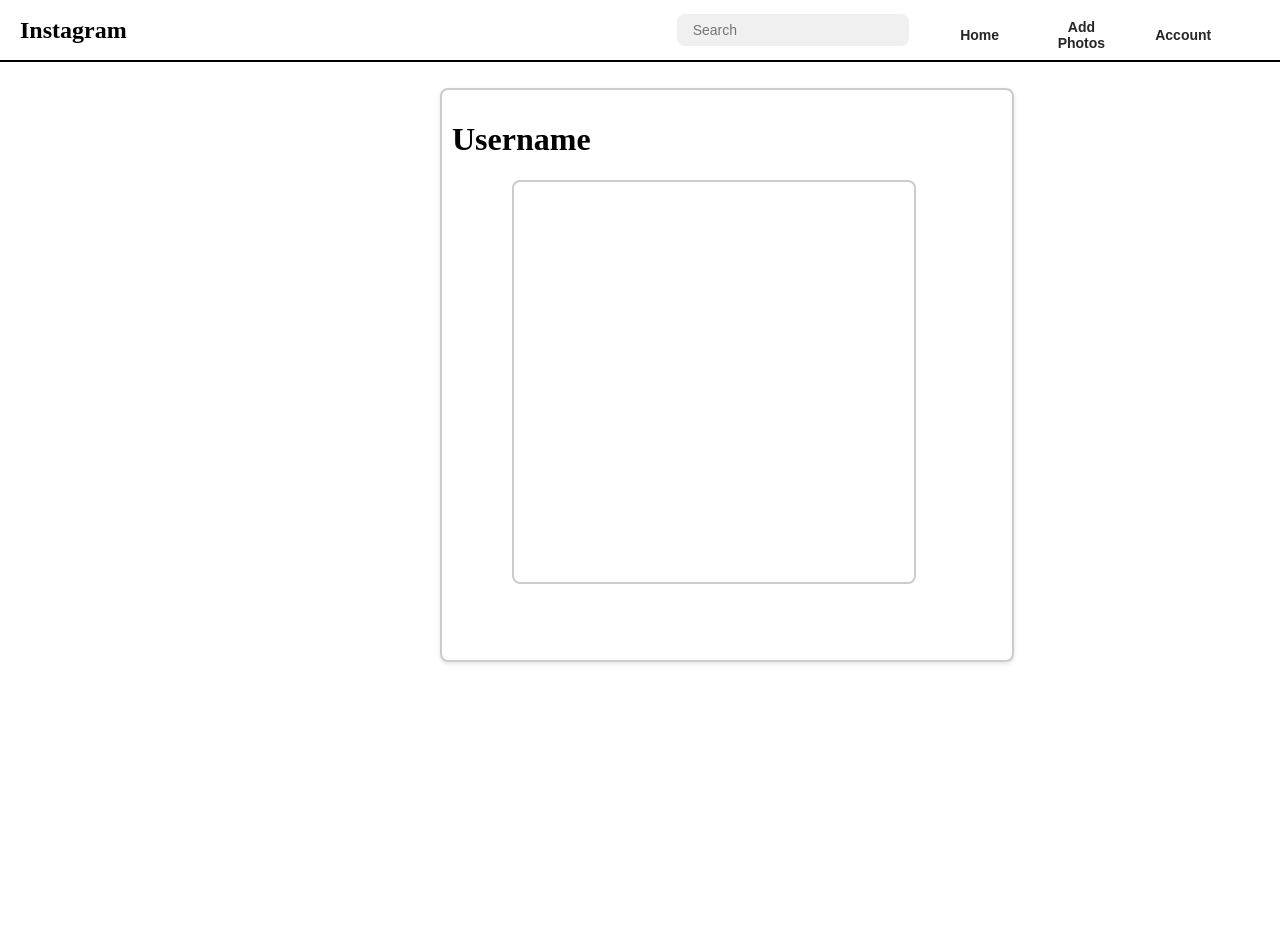
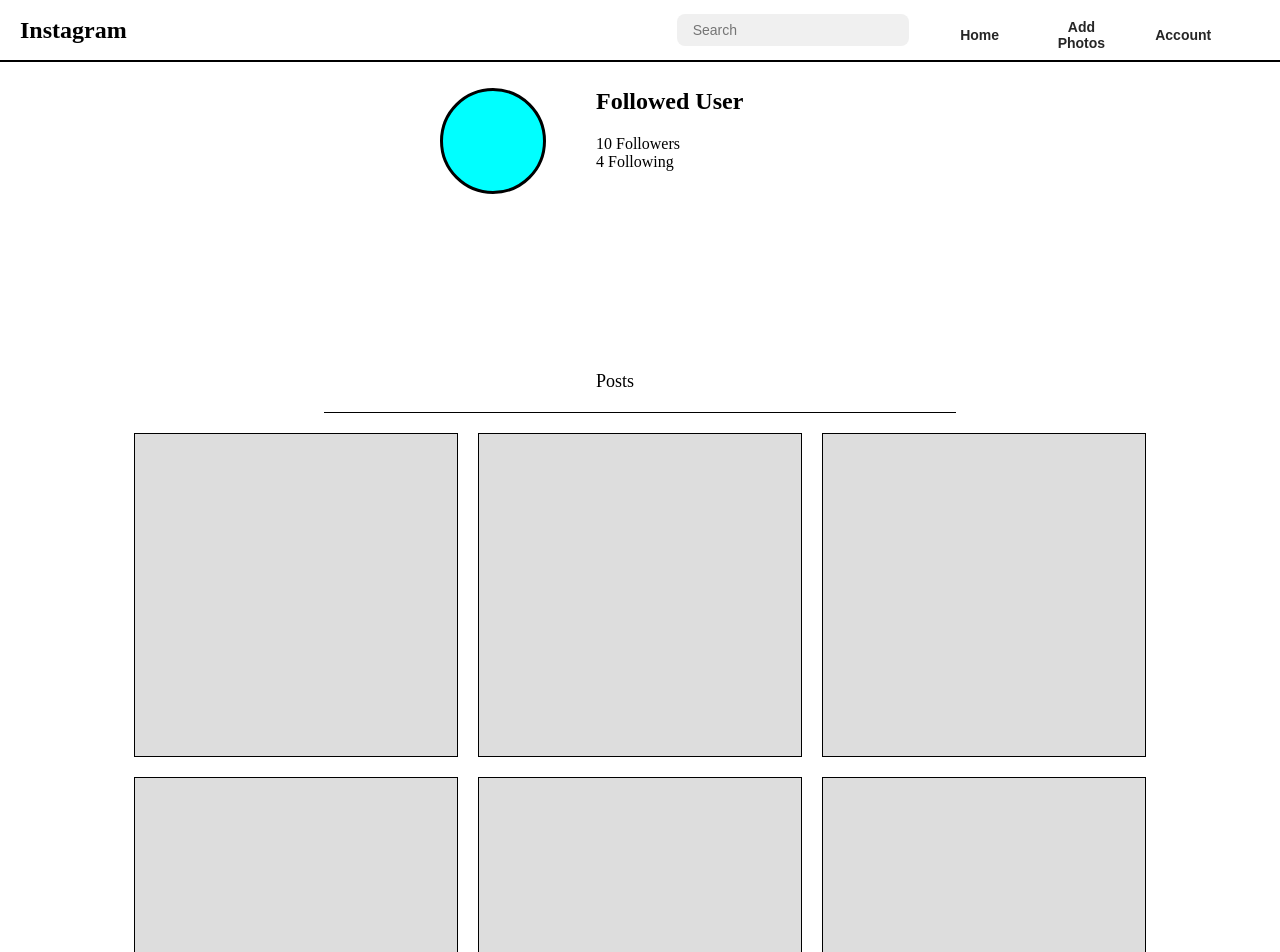
Before and after one commit to duojet2ez/InstaClone, a React (Vite) app: page / in a window 1280 px wide. Shown: the top 952 px of the page. Before the commit the page ends 800 px from the top, so only its background shows below. Built offline with nearby package versions, Linux system fonts and the light colour scheme.

Commit message:
Followed User page layout

```diff
--- a/src/App.tsx
+++ b/src/App.tsx
@@ -3,6 +3,7 @@ import Registration from './components/Registration/Registration.tsx'
 import Login from './components/Login/Login.tsx'
 import ActivityFeed from './components/ActivityFeed/ActivityFeed.tsx'
 import CreatePost from './components/CreatePost/CreatePost.tsx'
+import FollowedUser from './components/FollowedUser/FollowedUser.tsx'
 import { useState } from 'react';
 
 const loginStatus:boolean = true;
@@ -14,7 +15,8 @@ function App() {
         {/* {currentPage === 'registration' && <Registration setCurrentPage = {setCurrentPage} />} */}
         {/* {currentPage === 'login' && <Login setCurrentPage = {setCurrentPage}/>} */}
         {/* <ActivityFeed /> */}
-        <CreatePost />
+        {/* <CreatePost /> */}
+        <FollowedUser />
     </>
     )
 }
--- a/src/components/CreatePost/CreatePost.css
+++ b/src/components/CreatePost/CreatePost.css
@@ -26,4 +26,17 @@
     border: 2px solid #ccc;
     border-radius: 8px;
     margin-left: 60px;
+    background-color: rgb(202, 199, 199);
+    display: flex;
+    justify-content: center;
+    align-items: center;
   }
+
+  .innerText{
+    font-size: larger;
+    background-color: rgb(202, 199, 199);
+  }
+
+  .postButton{
+    margin-left: 110px;
+  }
--- a/src/components/CreatePost/CreatePost.tsx
+++ b/src/components/CreatePost/CreatePost.tsx
@@ -7,7 +7,10 @@ function CreatePost() {
             <div className="postPage">
                 <div className="postBox">
                   <h1>Username</h1>
-                  <div className="postPhoto"></div>
+                  <div className="postPhoto">
+                    <button className="innerText">Click here or drop image to upload</button>
+                  </div>
+                  <button className="postButton">Post</button>
                 </div>
             </div>
         </div>
--- a/src/components/FollowedUser/FollowedUser.css
+++ b/src/components/FollowedUser/FollowedUser.css
@@ -9,3 +9,73 @@
     max-width: 400px;
     padding: 20px;
 }
+
+.profileContainer{
+    display: flex;
+    align-items: flex-start;  /* This will vertically align items */
+    gap: 50px;  /* This adds space between the circle and the new element */
+}
+.profileCircle{
+    width: 100px;
+    height: 100px;
+    border: 3px solid #000000;
+    border-radius: 50%;
+    background-color: aqua;
+}
+
+.userName{
+    display: flex;
+    flex-direction: column;
+    font-size:x-large;
+    font-weight: bold;
+}
+
+.userName p{
+    margin: 0;
+}
+
+.followers{
+    font-size: medium;
+    margin-top: 20px;
+    font-weight: 300
+
+}
+
+.following{
+    font-size: medium;
+    font-weight: 300;
+}
+
+.posts{
+    margin-top:200px;
+    font-size: large;
+    font-weight: 300;
+}
+
+hr {
+    width: 50%;  /* or any width you prefer */
+    margin: 0 auto;  /* top/bottom: 0, left/right: auto */
+    border: none;
+    border-top: 1px solid #000;  /* or any color you want */
+  }
+
+
+  .container {
+    width: 80%;
+    margin: 0 auto;
+    /* border-top: 1px solid #000;  Line is now part of container */
+    padding-top: 20px;  /* Space between line and grid */
+  }
+
+  .grid {
+    display: grid;
+    grid-template-columns: repeat(3, 1fr);
+    gap: 20px;
+    width: 100%;  /* Grid takes full width of container */
+  }
+
+  .box {
+    aspect-ratio: 1;
+    background-color: #ddd;
+    border: 1px solid #000;
+  }
--- a/src/components/FollowedUser/FollowedUser.tsx
+++ b/src/components/FollowedUser/FollowedUser.tsx
@@ -2,11 +2,34 @@ import './FollowedUser.css'
 
 function FollowedUser() {
   return (
+    <>
     <div className="followedUserContainer">
         <div className="followedUserPage">
-
+          <div className="profileContainer">
+            <div className="profileCircle"></div>
+            <div className="userName">Followed User
+              <div className="followers">10 Followers</div>
+              <div className="following">4 Following</div>
+              <div className="posts">Posts</div>
+            </div>
+          </div>
         </div>
     </div>
+    <hr />
+    <div className="container">
+      <div className="grid">
+        <div className="box"></div>
+        <div className="box"></div>
+        <div className="box"></div>
+        <div className="box"></div>
+        <div className="box"></div>
+        <div className="box"></div>
+        <div className="box"></div>
+        <div className="box"></div>
+        <div className="box"></div>
+    </div>
+  </div>
+    </>
   )
 }
 
```
